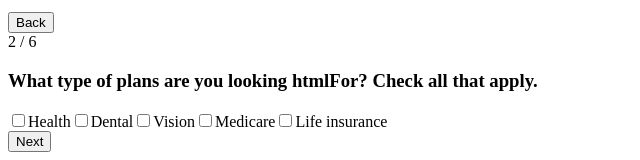
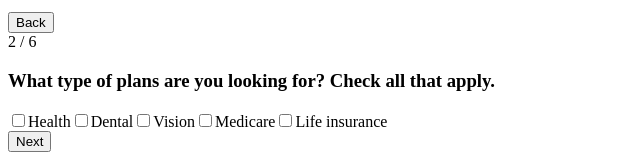
Before and after one commit to jpdevspace/React_IdealInsuranceFL, a React (Create React App) app: page / in a window 1280 px wide. Both pictures are taken after a click on the button "Next". Shown: the part 149-309 px from the top of the page, without its empty margins (0-640 px from the left). Built offline with nearby package versions, Linux system fonts and the light colour scheme.

Commit message:
Question 02 done

```diff
--- a/src/components/Questions/Question02.jsx
+++ b/src/components/Questions/Question02.jsx
@@ -1,7 +1,6 @@
-import React, { useState } from "react";
+import React, { useState, useEffect } from "react";
 
 const Question02 = ({ updateAnswer, plan }) => {
-  // TODO JP: Create a useEffect to load initial values for checkboxes
   const [ selected, setSelected ] = useState({
     health: false,
     dental: false,
@@ -9,21 +8,30 @@ const Question02 = ({ updateAnswer, plan }) => {
     medicare: false,
     lifeInsurance: false
   });
+
+  useEffect(() => {
+    if (plan) {
+      setSelected(plan);
+    }
+  }, [])
+
+  useEffect(() => {
+    updateAnswer(selected)
+  }, [ selected ]);
+
   const language = "english";
   const question = {
     spanish: "Qué tipo de plan está buscando? Marque todas las que apliquen.",
-    english: "What type of plans are you looking htmlFor? Check all that apply.",
+    english: "What type of plans are you looking for? Check all that apply.",
   };
 
   const handleChange = e => {
     const { checked, name } = e.target;
+
     setSelected({
       ...selected,
       [name]: checked
     });
-
-
-    // TODO JP: create a string list with all chekd options to call updateAnswer()
   };
 
   return (
```
Also changed, not shown: src/components/Card.jsx (+4 -3 lines).
